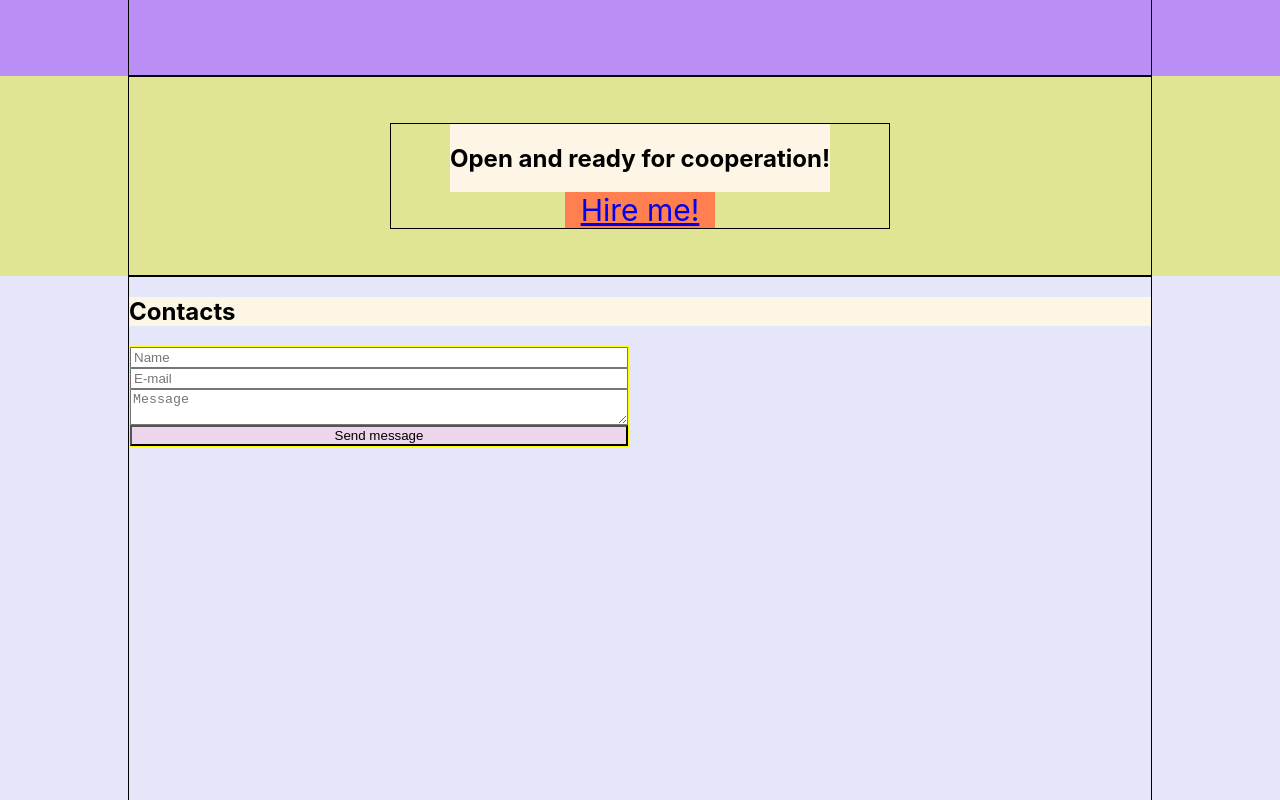
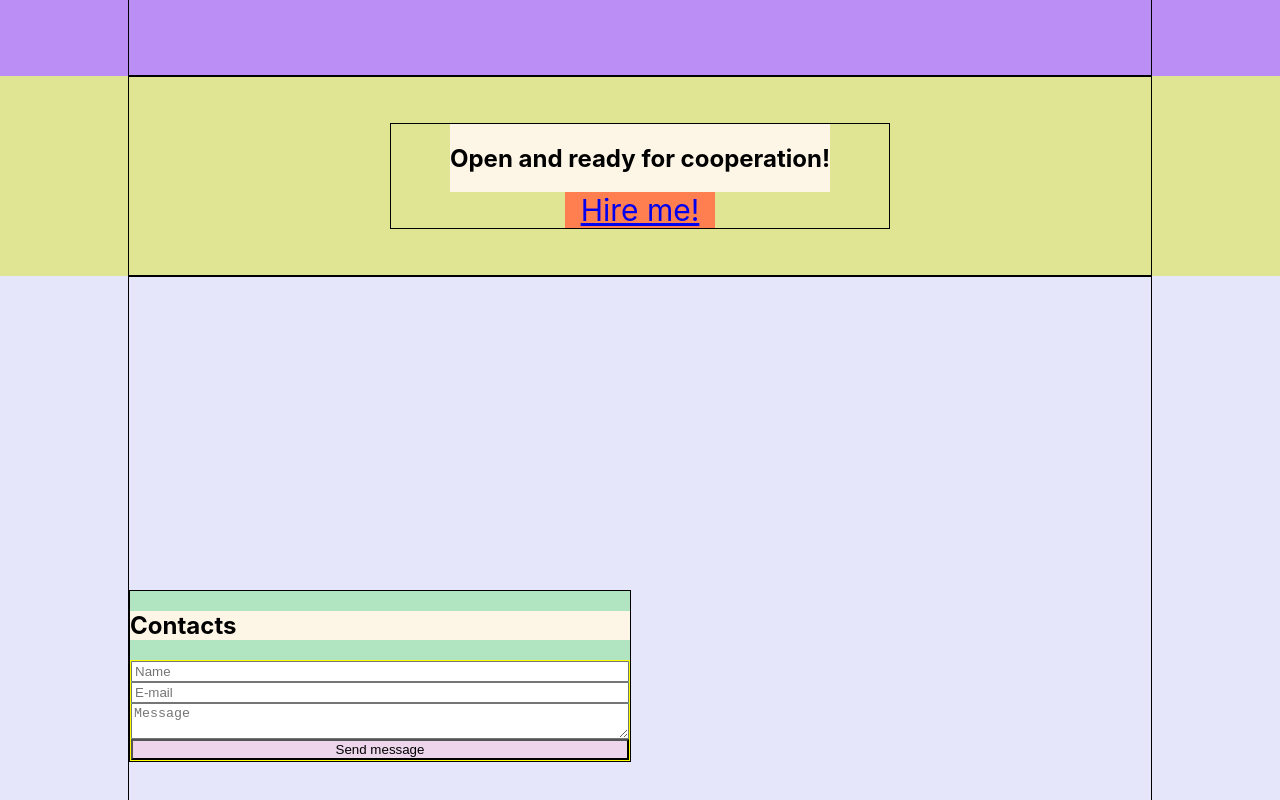
Before and after one commit to e-doschechnikova/Portfolio, a React (Create React App) app: page / in a window 1280 px wide. Shown: the part 2404-3204 px from the top of the page. Built offline with nearby package versions, Linux system fonts and the light colour scheme.

Commit message:
fix component Contacts

```diff
--- a/src/Contacts/Contacts.module.css
+++ b/src/Contacts/Contacts.module.css
@@ -6,8 +6,7 @@ display: flex;
 }
 
 .contactsContainer {
-    display: block;
-
+    background-color: #b1e5c2;
  border: 1px solid black;
 }
 
--- a/src/Contacts/Contacts.tsx
+++ b/src/Contacts/Contacts.tsx
@@ -6,7 +6,8 @@ import {Title} from "../Components/Title/Title";
 export const Contacts = () => {
     return (
         <div className={style.contactsBlock}>
-            <div className={`${styleContainer.container} ${style.contactsContainer}`}>
+            <div className={styleContainer.container}>
+                <div className={style.contactsContainer}>
                     <Title title={"Contacts"}/>
                     <form className={style.contactsForm}>
                         <input type="text" placeholder={'Name'}/>
@@ -16,5 +17,6 @@ export const Contacts = () => {
                     </form>
                 </div>
             </div>
+        </div>
     );
 };
```
Lines whose indentation alone changed are shown as unchanged.
